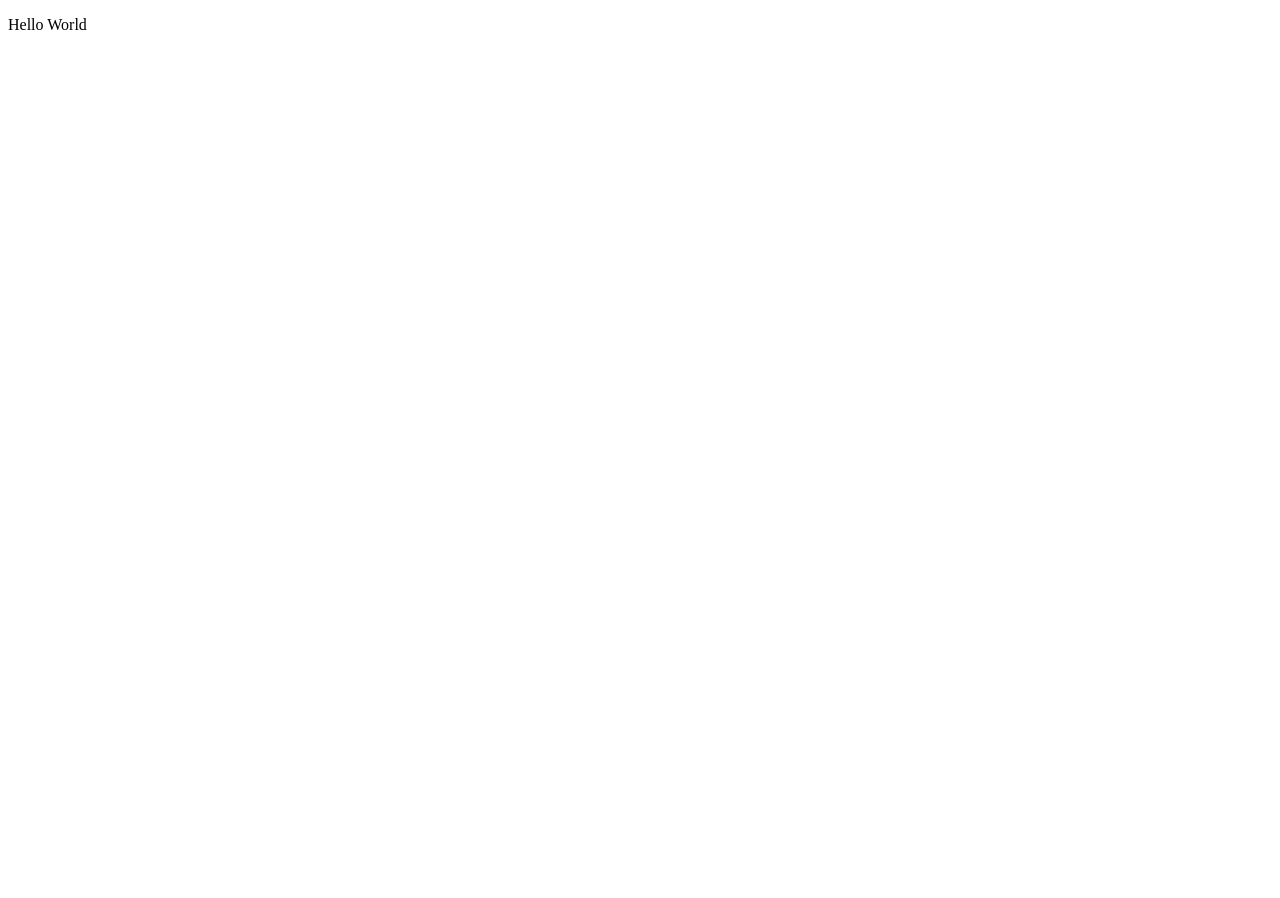
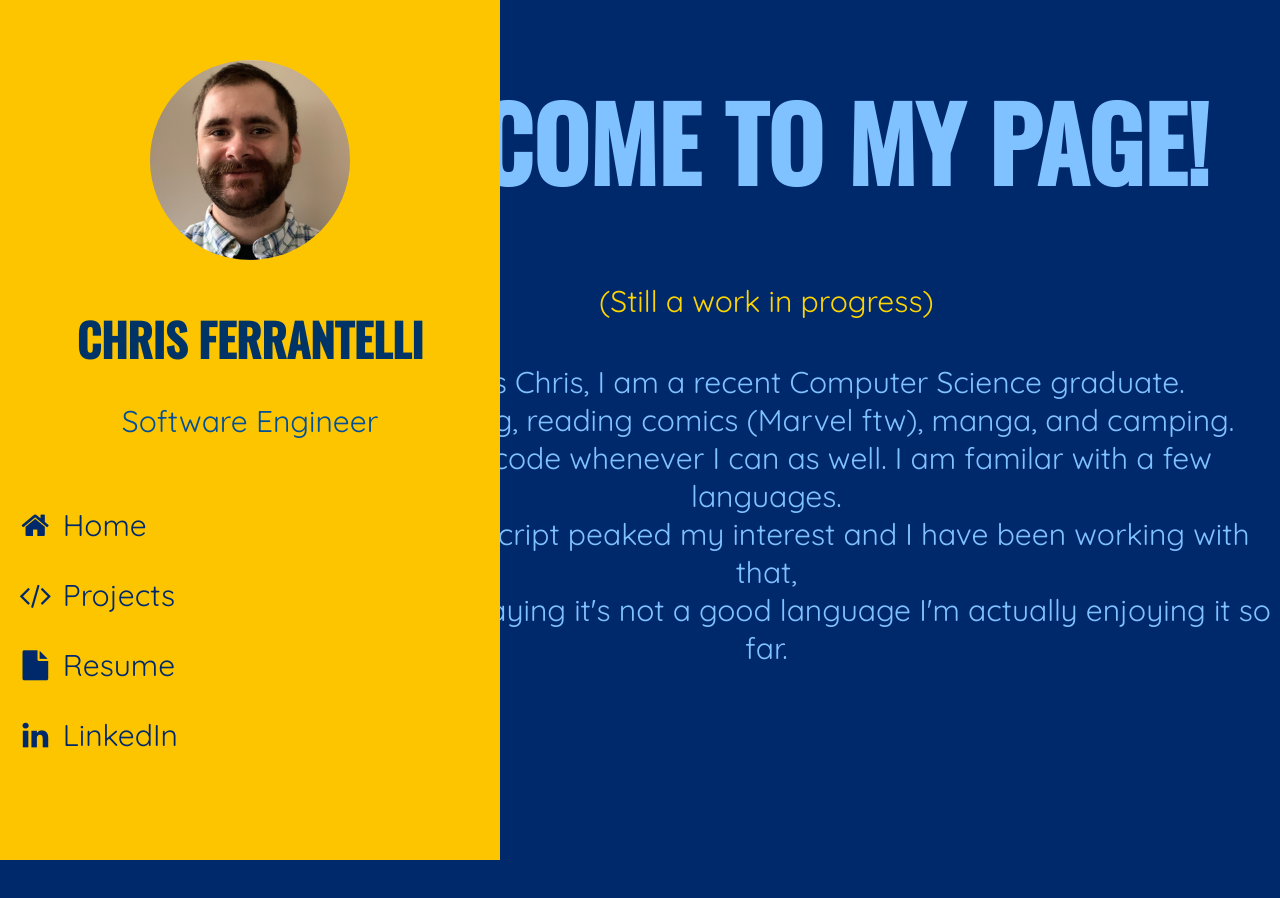
Before and after one commit to cdraper033/cdraper033.github.io, a plain HTML site: page index.html in a window 1280 px wide. Before the commit the page ends 800 px from the top, so only its background shows below. Drawn offline with nearby package versions, Linux system fonts and the light colour scheme.

Commit message:
added stuff

```diff
--- a/index.html
+++ b/index.html
@@ -1,12 +1,36 @@
 <!DOCTYPE html>
 <html lang="en">
 <head>
-    <meta charset="UTF-8">
-    <meta http-equiv="X-UA-Compatible" content="IE=edge">
-    <meta name="viewport" content="width=device-width, initial-scale=1.0">
+    <link rel="preconnect" href="https://fonts.googleapis.com">
+    <link rel="preconnect" href="https://fonts.gstatic.com" crossorigin>
+    <link href="https://fonts.googleapis.com/css2?family=Oswald:wght@400;500&family=Quicksand:wght@400;500&display=swap" rel="stylesheet">
+    <link rel="stylesheet" href="https://cdnjs.cloudflare.com/ajax/libs/font-awesome/4.7.0/css/font-awesome.min.css">    <meta charset="UTF-8">
+    <link rel="stylesheet" href="style.css">
     <title>Chris's Webpage</title>
 </head>
 <body>
-<p>Hello World</p>
+    <h1 class="welcome">WELCOME TO MY PAGE!</h1>
+    <p class="disclaimer"> (Still a work in progress)</p>
+    <p class="intro">
+        My name is Chris, I am a recent Computer Science graduate.
+       <br> I enjoy drawing, reading comics (Marvel ftw), manga, and camping.
+       <br> I also like to code whenever I can as well. I am familar with a few languages.
+       <br> Recently JavaScript peaked my interest and I have been working with that,
+       <br> despite people saying it's not a good language I'm actually enjoying it so far.
+    </p>
+
+    <div class="wrapper">
+    <div class="sidebar">
+        <div class="avatar">
+            <img src="images/avatar.jpg">
+            <h2 class="myName">CHRIS FERRANTELLI</h2>
+            <p class="myRole">Software Engineer</p>
+        </div>
+        <a class="homepage" href="https://cdraper033.github.io/"><i class="fa fa-fw fa-home"></i> Home</a>
+        <a class="projects" href="https://github.com/cdraper033/Projects"><i class="fa fa-fw fa-code"></i> Projects</a>
+        <a class="resume" href="files/Chris_Ferrantelli_SE_Resume.pdf"><i class="fa fa-fw fa-file"></i> Resume</a>
+        <a class="linkedin" href="https://www.linkedin.com/in/chris-draper1/"><i class="fa fa-fw fa-linkedin"></i> LinkedIn</a>
+    </div>
+    </div>
 </body>
 </html>
--- /dev/null
+++ b/style.css
@@ -0,0 +1,106 @@
+
+body
+{
+    background-color: #00296B;
+}
+
+p
+{
+    font-family: 'Quicksand', sans-serif;
+    color: #80C1FF;
+}
+
+.welcome
+{
+    color: #80C1FF;
+    font-family: 'Oswald', sans-serif;
+    font-size: 100px;
+    text-align: center;
+    padding-left: 20%;
+}
+
+.disclaimer
+{
+    font-family: 'Quicksand', sans-serif;
+    text-align: center;
+    padding-left: 20%;
+    color: #FFD500;
+    font-size: 30px;
+}
+
+.intro
+{
+    font-family: 'Quicksand', sans-serif;
+    font-size: 30px;
+    text-align: center;
+    padding: 1% 0 0 20%;
+}
+
+.wrapper .sidebar
+{
+    background-color: #FDC500;
+    position:fixed;
+    top: 0;
+    left: 0;
+    width: 500px;
+    height: 100%;
+    padding: 30px 0;
+    transition: all 0.5s ease;
+}
+
+.wrapper .sidebar .avatar
+{
+    margin-bottom: 50px;
+    text-align: center;
+}
+
+.wrapper .sidebar .avatar img
+{
+    display: block;
+    width: 200px;
+    height: 200px;
+    margin: 0 auto;
+    border-radius: 50%;
+    padding: 30px;
+}
+
+.wrapper .sidebar .avatar .myName
+{
+    font-family: 'Oswald', sans-serif;
+    color: #003366;
+    font-size: 45px;
+    margin: 15px 0 1px;
+}
+
+.wrapper .sidebar .avatar .myRole
+{
+    font-family: 'Quicksand', sans-serif;
+    color: #004F99;
+    font-size: 30px;
+}
+
+div.wrapper{
+
+        margin-left: 200px;
+        padding: 1px 16px;
+        height: 1000px;
+
+}
+
+.sidebar a {
+    display: block;
+    color: #00296B;
+    padding: 16px;
+    text-decoration: none;
+  }
+
+.sidebar a:hover:not(.active) {
+background-color: #005CB3;
+color: white;
+}
+
+a
+{
+    font-family: 'Quicksand', sans-serif;
+    font-size: 30px;
+}
```
Also changed, not shown: images/avatar.jpg (added), 1 other file.
